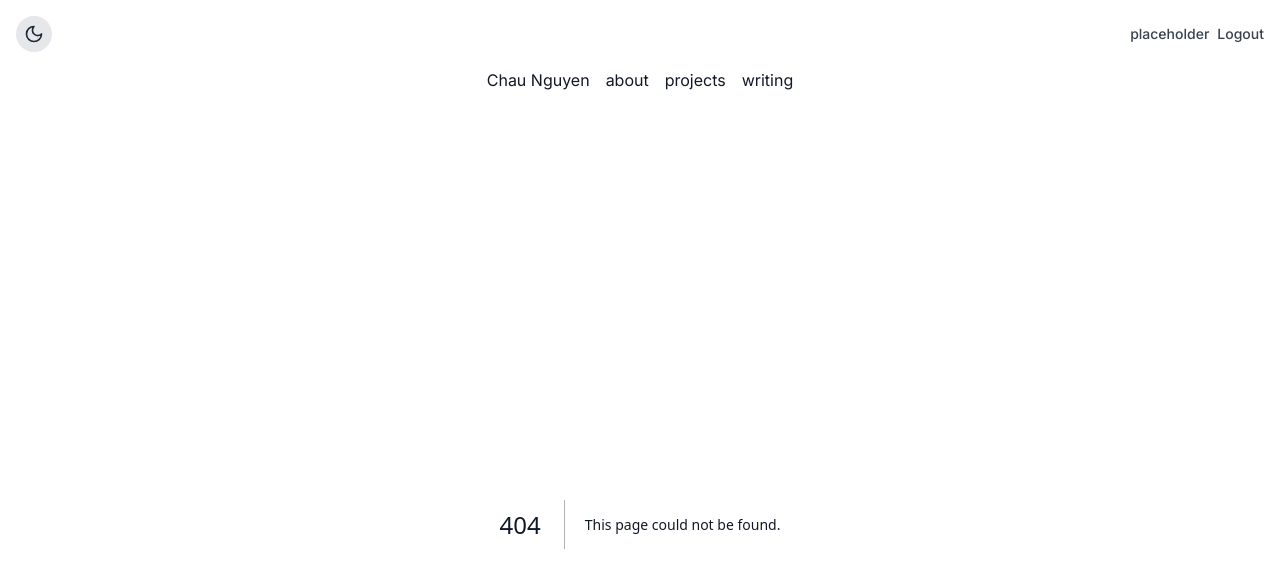
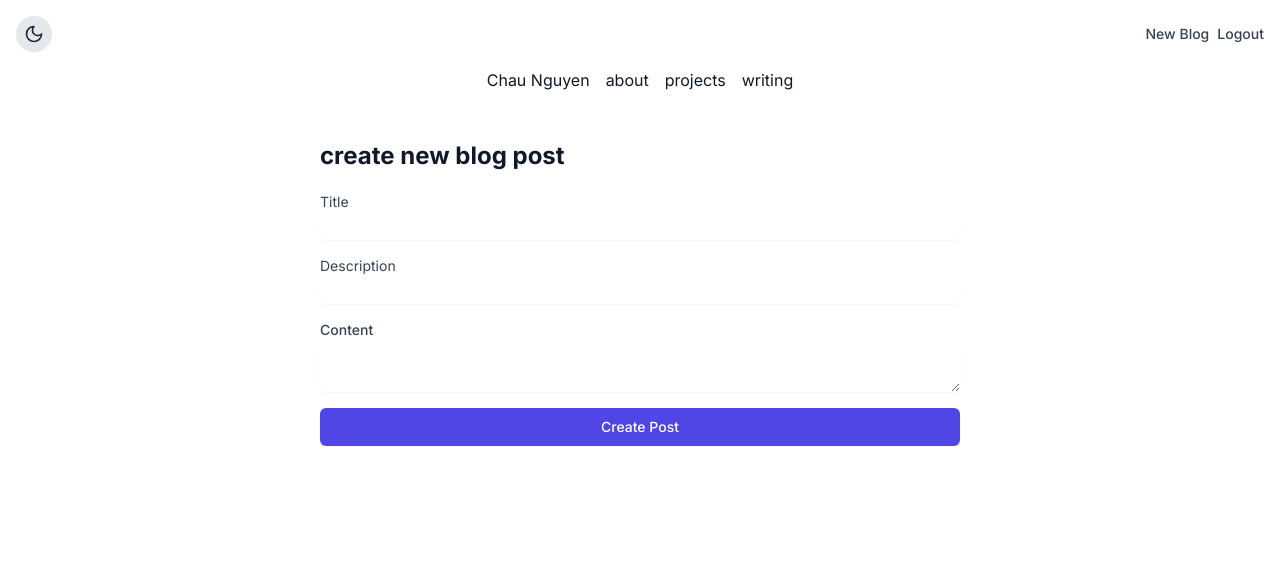
Before and after one commit to ChauPhucNguyen/myWebsite, a Next.js app: page /admin in a window 1280 px wide. Before the commit this address had no page. Shown: the top 588 px of the page. Built offline with nearby package versions, Linux system fonts and the light colour scheme; sample sign-in values are in the browser's storage.

Commit message:
fixed minor routing issues

```diff
--- a/app/admin/admin.tsx
+++ b/app/admin/page.tsx
@@ -10,7 +10,7 @@ export default function Admin() {
     const router = useRouter()
 
     useEffect(() => {
-        const loggedIn = localStorage.getItem('LoggedIn') === 'true'
+        const loggedIn = localStorage.getItem('isLoggedIn') === 'true'
         setIsLoggedin(loggedIn)
         if (!loggedIn) {
             router.push('/login')
@@ -22,7 +22,11 @@ export default function Admin() {
         const response = await fetch('/api/posts', {
             method: 'POST',
             headers: {'Content-Type': 'application/json'},
-            body: JSON.stringify({title, description, content}),
+            body: JSON.stringify({
+                title,
+                description,
+                content
+            }),
         })
         if (response.ok) {
             setTitle('')
@@ -30,7 +34,8 @@ export default function Admin() {
             setContent('')
             alert("Blog post created successfully")
         } else {
-            alert("Failed to create blog post")
+            const error = await response.json()
+            alert(error.message || "Failed to create blog post")
         }
     }
 
@@ -45,7 +50,7 @@ export default function Admin() {
                     <input
                         type="text"
                         id="title"
-                        value="title"
+                        value={title}
                         onChange={(e) => setTitle(e.target.value)}
                         className="mt-1 block w-full rounded-md border-gray-300 shadow-sm focus:border-indigo-300 focus:ring focus:ring-indigo focus:ring-opacity-50 dark:bg-gray-700 dark:border-gray-600 dark:text-white"
                         required
@@ -56,7 +61,7 @@ export default function Admin() {
                     <input
                         type="text"
                         id="description"
-                        value="description"
+                        value={description}
                         onChange={(e) => setDescription(e.target.value)}
                         className="mt-1 block w-full rounded-md border-gray-300 shadow-sm focus:border-indigo-300 focus:ring focus:ring-indigo focus:ring-opacity-50 dark:bg-gray-700 dark:border-gray-600 dark:text-white"
                         required
@@ -66,7 +71,7 @@ export default function Admin() {
                   <label htmlFor="content" className="block text-sm font-medium text-gray-700 dark:text-gray-300">Content</label>
                   <textarea
                     id="content"
-                    value="content"
+                    value={content}
                     onChange={(e) => setContent(e.target.value)}
                     className="mt-1 block w-full rounded-md border-gray-300 shadow-sm focus:border-indigo-300 focus:ring focus:ring-indigo-200 focus:ring-opacity-50 dark:bg-gray-700 dark:border-gray-600 dark:text-white"
                     required
--- a/app/components/auth-button.tsx
+++ b/app/components/auth-button.tsx
@@ -31,7 +31,7 @@ const authButton = () => {
                 isLoggedIn ? (
                     <>
                     <Link href="/admin" className="text-sm font-medium text-gray-700 dark:text-gray-300 hover:text-gray-900 dark:hover:text-gray-100">
-                        placeholder
+                        New Blog
                     </Link>
                     <button onClick={handleLogout} className="text-sm font-medium text-gray-700 dark:text-gray-300 hover:text-gray-900 dark:hover:text-gray-100">
                         Logout
--- a/app/login/page.tsx
+++ b/app/login/page.tsx
@@ -21,7 +21,7 @@ export default function Login() {
 
     if (data.success) {
       localStorage.setItem('isLoggedIn', 'true')
-      router.push('/admin')
+      router.push('/')
     } else {
       setError('Invalid credentials')
     }
```
